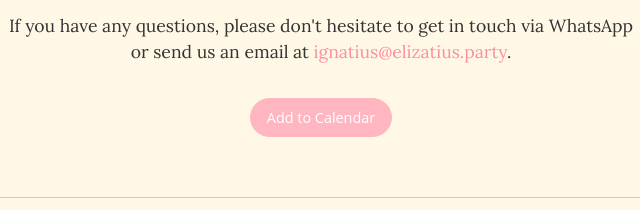
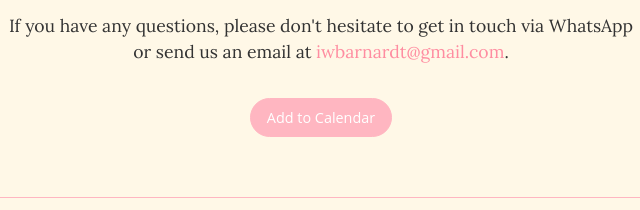
Before and after one commit to barnardt/elizatius-the-wedding, a plain HTML site: page index.html in a window 1280 px wide. Shown: the part 5914-6124 px from the top of the page, 319-959 px from the left. Drawn offline with nearby package versions, Linux system fonts and the light colour scheme.

Commit message:
add stuff

```diff
--- a/index.html
+++ b/index.html
@@ -299,9 +299,9 @@
 
 <script>
     // Split the email into parts
-        const user = "ignatius";
-        const domain = "elizatius";
-        const tld = "party";
+        const user = "iwbarnardt";
+        const domain = "gmail";
+        const tld = "com";
 
         // Assemble and display the email
         const emailElement = document.getElementById("email");
```
